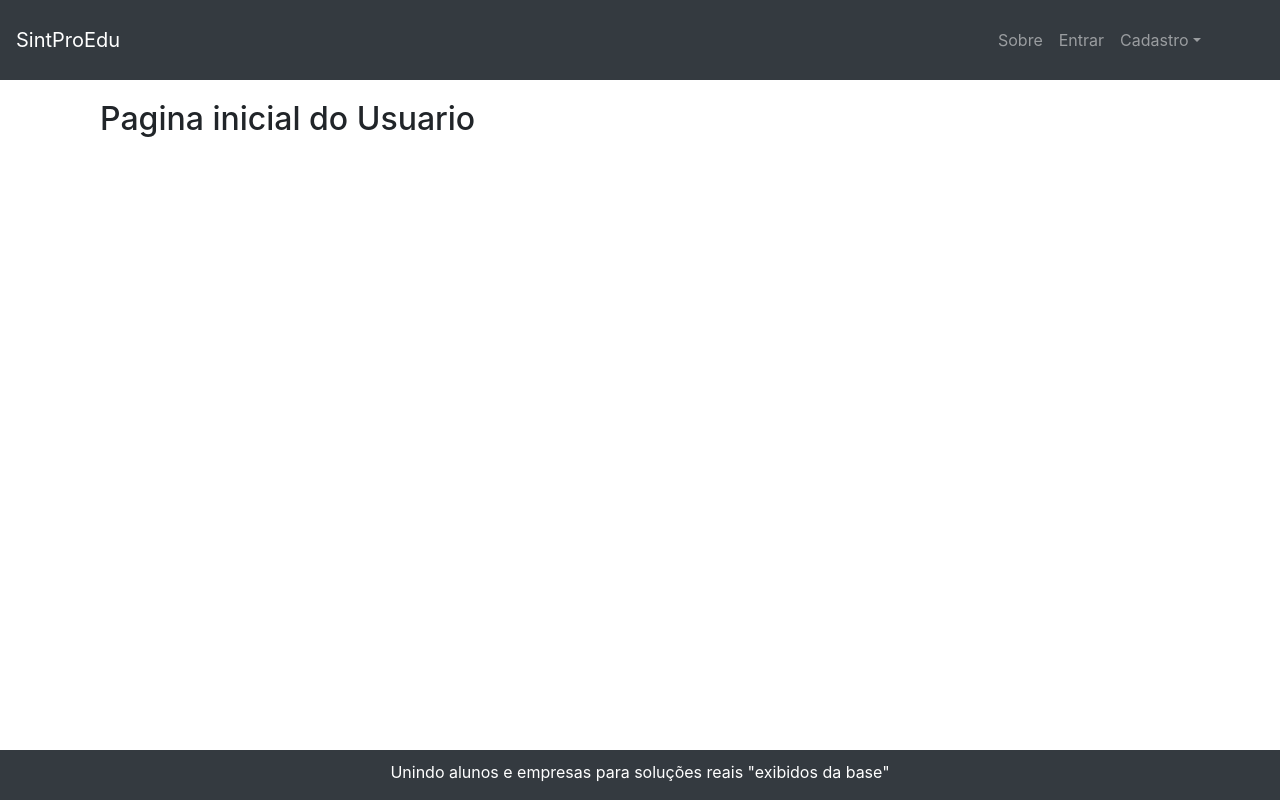
After one commit to CelioBasilio/SintProEdu, a Django app: page /accounts/profile/ in a window 1280 px wide. The commit adds this page. Run offline with Django 4.2, Linux system fonts and the light colour scheme; some libraries are stand-ins or nearby versions.

Commit message:
Add pagina de usuário!

```diff
--- /dev/null
+++ b/templates/account/profile.html
@@ -0,0 +1,13 @@
+{% extends "base.html" %}
+
+{% load static %}
+
+{% load crispy_forms_tags %}
+
+{% block title %}Ola Usuario{% endblock %}
+
+{% block content %}
+
+<h2>Pagina inicial do Usuario</h2>
+
+{% endblock %}
--- a/templates/base.html
+++ b/templates/base.html
@@ -40,7 +40,7 @@
                         <a class="nav-link dropdown-toggle" href="" id="dropdown02" data-toggle="dropdown"
                             aria-haspopup="true" aria-expanded="false">Usuário</a>
                         <div class="dropdown-menu" aria-labelledby="dropdown01">
-                            <a class="dropdown-item" href="#">Dados pessoais</a>
+                            <a class="dropdown-item" href="{% url 'accounts-profile' %}">Dados do Usuário</a>
                             <a class="dropdown-item" href="{% url 'account_logout' %}">Sair</a>
                         </div>
                     </li>
@@ -61,7 +61,7 @@
         </nav>
     </div>
     <div class="container box-2">
-    <main role="main" class="container">
+    <main role="main" class="container-fluid">
     {% block content %}
     {% endblock %}
             <br>
@@ -71,7 +71,7 @@
     </main>
     </div>
     <div class="container box-3">
-    <footer class="footer footer-dark bg-dark fixed-down">
+    <footer class="footer footer-dark bg-dark">
         <p>Unindo alunos e empresas para soluções reais "exibidos da base"</p>
     </footer>
     </div>
--- a/usuarios/models.py
+++ b/usuarios/models.py
@@ -1,5 +1,4 @@
 from django.db import models
-from django.contrib.auth.models import User
 from django.contrib.auth import get_user_model
 
 # Create your models here.
--- a/usuarios/urls.py
+++ b/usuarios/urls.py
@@ -1,6 +1,6 @@
 from django.urls import path
 from django.contrib.auth import views as auth_views
-from .views import EmpresaCreate, AlunoCreate, EmpresaUpdate, AlunoUpdate
+from .views import EmpresaCreate, AlunoCreate, EmpresaUpdate, AlunoUpdate, AccountsProfile
 
 
 urlpatterns = [
@@ -13,5 +13,6 @@ urlpatterns = [
     path('registrar/aluno/', AlunoCreate.as_view(), name='registrar-aluno'),
     path('atualiza/empresa/', EmpresaUpdate.as_view(), name='atualiza-empresa'),
     path('atualiza/aluno/', AlunoUpdate.as_view(), name='atualiza-aluno'),
+    path('accounts/profile/', AccountsProfile.as_view(), name='accounts-profile'),
 
 ]
--- a/usuarios/views.py
+++ b/usuarios/views.py
@@ -1,4 +1,5 @@
 from django.views.generic.edit import CreateView, UpdateView
+from django.views.generic.list import ListView
 from django.contrib.auth.models import Group
 from .forms import EmpresaForm, AlunoForm
 from django.urls import reverse_lazy
@@ -6,6 +7,7 @@ from django.shortcuts import get_object_or_404
 from .models import Aluno, Empresa
 from django.contrib.auth.mixins import LoginRequiredMixin
 from braces.views import GroupRequiredMixin
+from django.contrib.auth.models import User
 
 
 # Create your views here.
@@ -30,7 +32,39 @@ class EmpresaCreate(CreateView):
 
         context = super(EmpresaCreate, self).get_context_data(*args, **kwargs)
 
-        context['titulo'] = 'Registro da Empresa'
+        context['titulo'] = 'Cadastro para Empresa'
+        context['botao'] = 'Cadastrar'
+
+        return context
+
+
+class EmpresaUpdate(LoginRequiredMixin, GroupRequiredMixin, UpdateView):
+    login_url = reverse_lazy('account_login')
+    group_required = u'GrupoEmpresa'
+    template_name = 'cadastro/form.html'
+    model = Empresa
+    fields = ['nome', 'representante', 'sobrenomerepre', 'telefone']
+    success_url = reverse_lazy('cadastrar-projeto')
+
+    def get_object(self, queryset=None):
+        self.object = get_object_or_404(Empresa, username=self.request.user)
+
+        return self.object
+
+    def form_valid(self, form):
+        form.instance.username = self.request.user
+        form.instance.email = self.request.user.email
+        # Antes do super objeto não foi criado
+
+        url = super(EmpresaUpdate, self).form_valid(form)
+
+        # Depois do super objeto criado
+        return url
+
+    def get_context_data(self, *args, **kwargs):
+        context = super(EmpresaUpdate, self).get_context_data(*args, **kwargs)
+
+        context['titulo'] = 'Dados da Empresa'
         context['botao'] = 'Registrar'
 
         return context
@@ -86,33 +120,13 @@ class AlunoUpdate(UpdateView):
         return context
 
 
-class EmpresaUpdate(LoginRequiredMixin, GroupRequiredMixin, UpdateView):
-    login_url = reverse_lazy('account_login')
+class AccountsProfile(ListView):
     group_required = u'GrupoEmpresa'
-    template_name = 'cadastro/form.html'
-    model = Empresa
-    fields = ['nome', 'representante', 'sobrenomerepre', 'telefone']
-    success_url = reverse_lazy('cadastrar-projeto')
+    model = User
+    template_name = 'account/profile.html'
 
-    def get_object(self, queryset=None):
-        self.object = get_object_or_404(Empresa, username=self.request.user)
-        return self.object
+    def get_queryset(self):
 
-    def form_valid(self, form):
+        self.object_list = User.objects.filter(email=self.request.user)
 
-        form.instance.username = self.request.user
-        form.instance.email = self.request.user.email
-        # Antes do super objeto não foi criado
-
-        url = super(EmpresaUpdate, self).form_valid(form)
-
-        # Depois do super objeto criado
-        return url
-
-    def get_context_data(self, *args, **kwargs):
-        context = super(EmpresaUpdate, self).get_context_data(*args, **kwargs)
-
-        context['titulo'] = 'Dados da Empresa'
-        context['botao'] = 'Concluir'
-
-        return context
+        return self.object_list
```
